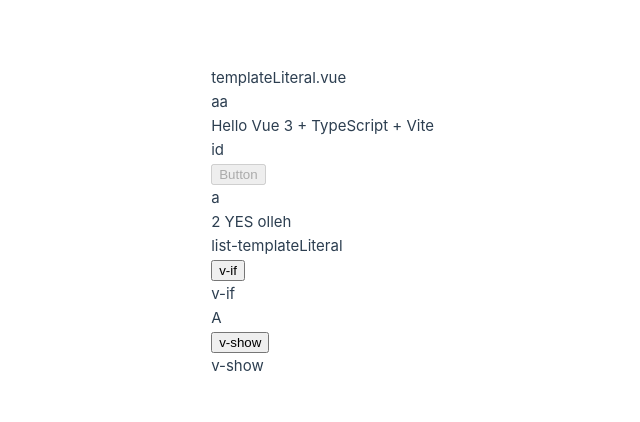
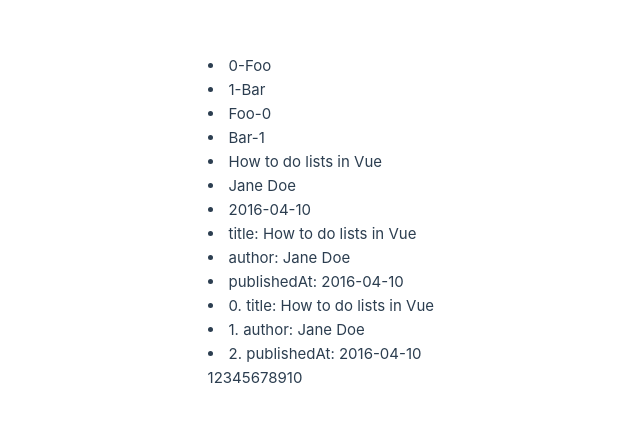
Before and after one commit to noah-00/vue3-doc, a Vue app: page / in a window 1280 px wide. Shown: the part 178-600 px from the top of the page, without its empty margins (206-846 px from the left). Built offline with nearby package versions, Linux system fonts and the light colour scheme.

Commit message:
✨ ListRendering

```diff
--- a/src/App.vue
+++ b/src/App.vue
@@ -1,9 +1,11 @@
 <script setup lang="ts">
-import TemplateLiteral from "./components/TemplateLiteral.vue";
+// import TemplateLiteral from "./components/TemplateLiteral.vue";
+import ListRendering from "./components/ListRendering.vue";
 </script>
 
 <template>
   <div>
-    <TemplateLiteral />
+    <!-- <TemplateLiteral /> -->
+    <ListRendering />
   </div>
 </template>
--- /dev/null
+++ b/src/components/ListRendering.vue
@@ -0,0 +1,53 @@
+<script setup lang="ts">
+import { reactive, ref } from "vue";
+
+const items = ref([
+  { message: "Foo", id: 1 },
+  { message: "Bar", id: 2 },
+]);
+
+const myObject = reactive({
+  title: "How to do lists in Vue",
+  author: "Jane Doe",
+  publishedAt: "2016-04-10",
+});
+</script>
+
+<template>
+  <li v-for="(item, index) in items" :key="item.message">
+    {{ index + "-" + item.message }}
+  </li>
+  <!-- 分割代入が可能 -->
+  <li v-for="({ message }, index) in items" :key="message">
+    {{ message + "-" + index }}
+  </li>
+
+  <!-- オブジェクトをループ可能  -->
+  <li v-for="(value, index) in myObject" :key="index">
+    {{ value }}
+  </li>
+
+  <!-- オブジェクトをループ可能 key,valueを出力することも可能 -->
+  <li v-for="(value, key) in myObject" :key="key">{{ key }}: {{ value }}</li>
+  <li v-for="(value, key, index) in myObject" :key="index">
+    {{ index }}. {{ key }}: {{ value }}
+  </li>
+
+  <!-- 10回ループ 整数で回すことも可能 -->
+  <span v-for="n in 10" :key="n">{{ n }}</span>
+
+  <!-- v-for と　v-ifを同じところで使いたい場合 is like this -->
+  <!-- <template v-for="todo in todos">
+    <li v-if="!todo.isComplete">
+      {{ todo.name }}
+    </li>
+  </template> -->
+
+  <!-- コンポーネントのループ -->
+  <!-- <MyComponent
+  v-for="(item, index) in items"
+  :item="item"
+  :index="index"
+  :key="item.id"
+  /> -->
+</template>
```
